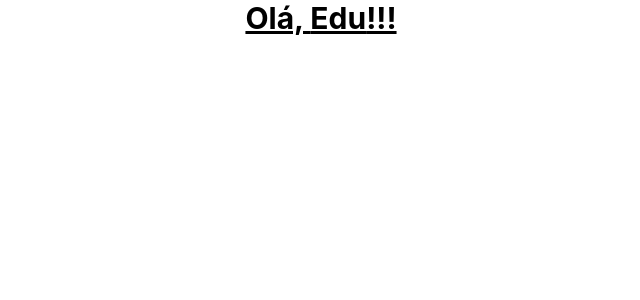
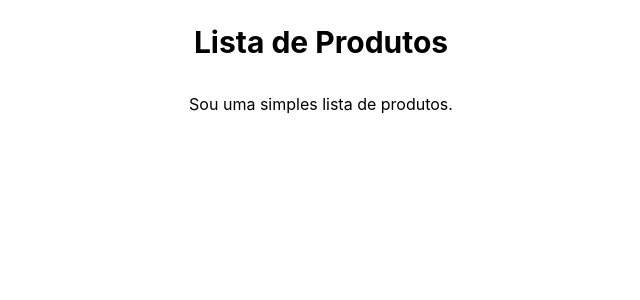
Before and after one commit to eduardo-pgoes/upvote, a React (Create React App) app: page / in a window 1280 px wide. Shown: the top 300 px of the page, without its empty margins (319-959 px from the left). Built offline with nearby package versions, Linux system fonts and the light colour scheme.

Commit message:
:closed_lock_with_key: readme, first component (non-working) n other stuff

```diff
--- a/src/App.js
+++ b/src/App.js
@@ -1,23 +1,14 @@
-import logo from './logo.svg';
 import './App.css';
 import React from 'react';
+import ProductList from './components/ProductList';
 
 function App() {
   return (
-    <div className="App">
-      <Greeting name="Edu"></Greeting>
+    <div className="App p-6">
+      <h1 class="text-3xl font-bold">Lista de Produtos</h1>
+      <ProductList></ProductList>
     </div>
   );
 }
 
-class Greeting extends React.Component {
-  render() {
-    return (
-      <h1 className="greeting text-3xl font-bold underline">
-        Olá, {this.props.name}!!!
-      </h1>
-    );
-  }
-}
-
 export default App;
--- /dev/null
+++ b/src/components/ProductList.jsx
@@ -0,0 +1,13 @@
+import * as React from 'react';
+
+class ProductList extends React.Component {
+    render() {
+        return (
+            <div class="lista p-8">
+                <p>Sou uma simples lista de produtos.</p>
+            </div>
+        );
+    }
+}
+
+export default ProductList;
```
Also changed, not shown: src/index.css (line endings or trailing spaces), 1 other file (tests, documents, lock files or other folders).
